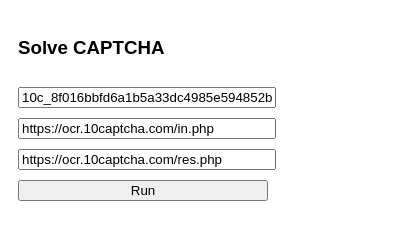
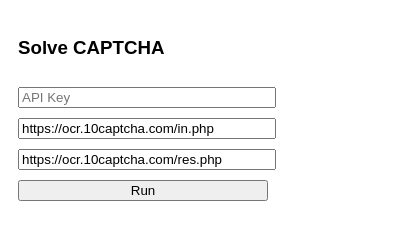
Before and after one commit to ixharulhaq/bypasscaptcha, a browser extension: page popup.html in a window 400 px wide. Drawn offline with Linux system fonts and the light colour scheme.

Commit message:
Update popup.html

```diff
--- a/popup.html
+++ b/popup.html
@@ -9,7 +9,7 @@
 </head>
 <body>
   <h3>Solve CAPTCHA</h3>
-  <input type="text" id="apiKey" placeholder="API Key" value="10c_8f016bbfd6a1b5a33dc4985e594852b0"/>
+  <input type="text" id="apiKey" placeholder="API Key" value=""/>
   <input type="text" id="inUrl" placeholder="In URL (in.php)" value="https://ocr.10captcha.com/in.php" />
   <input type="text" id="resUrl" placeholder="Res URL (res.php)" value="https://ocr.10captcha.com/res.php" />
   <button id="runBtn">Run</button>
```
